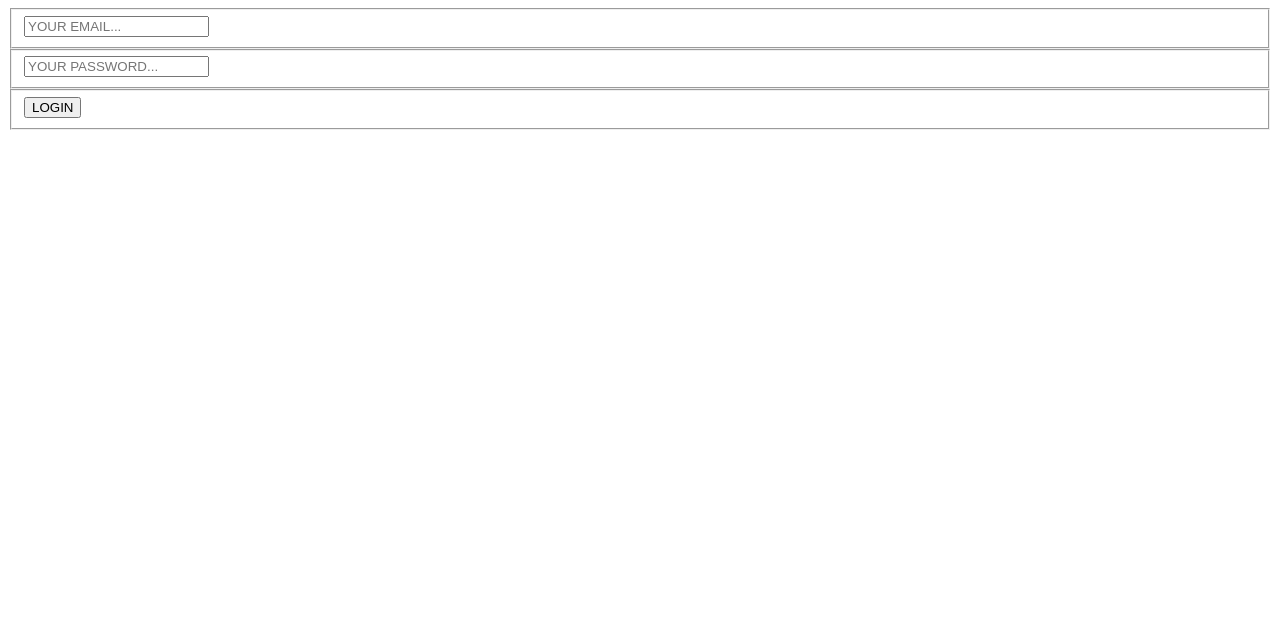
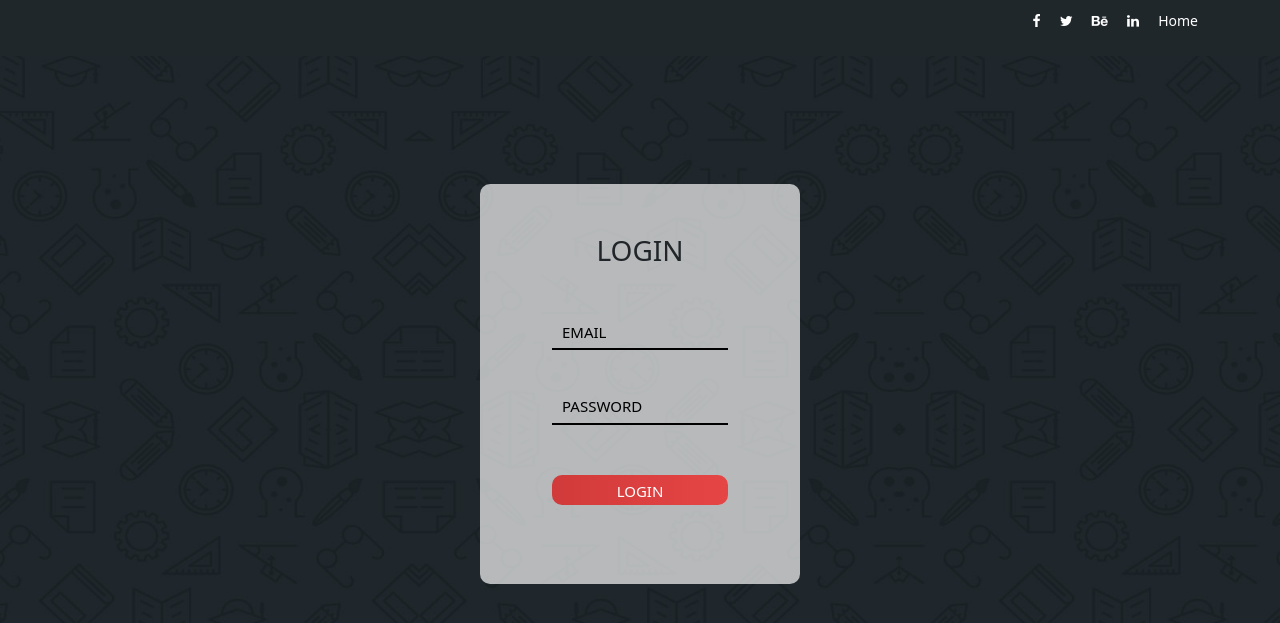
Before and after one commit to DOROTHEA0/PP2, a Django app: page /login/ in a window 1280 px wide. Shown: the top 623 px of the page. Run offline with Django 4.2, Linux system fonts and the light colour scheme; some libraries are stand-ins or nearby versions.

Commit message:
login, logout

```diff
--- a/PP2/templates/CS/index.html
+++ b/PP2/templates/CS/index.html
@@ -47,6 +47,12 @@
               <li><a href="#"><i class="fa fa-twitter"></i></a></li>
               <li><a href="#"><i class="fa fa-behance"></i></a></li>
               <li><a href="#"><i class="fa fa-linkedin"></i></a></li>
+              {% if USER is not None %}
+              <li><a href="#">Hello {{USER.full_name}}</a></li>
+              <li><a href="{% url 'logout'%} ">Logout</a></li>
+              {% else %}
+              <li><a href="{% url 'to_login'%} ">Login</a></li>
+              {% endif %}
             </ul>
           </div>
         </div>
--- a/PP2/templates/CS/login.html
+++ b/PP2/templates/CS/login.html
@@ -2,31 +2,162 @@
 {% load static %}
 <html lang="en">
 
-  <head>
+<head>
+  <meta charset="UTF-8">
+  <meta name="viewport" content="width=device-width, initial-scale=1.0">
+  <title>Document</title>
+    <!-- Bootstrap core CSS -->
+    <link href="{%static 'vendor/bootstrap/css/bootstrap.min.css'%}" rel="stylesheet">
 
-  </head>
+
+    <!-- Additional CSS Files -->
+    <link rel="stylesheet" href="{%static 'assets/css/fontawesome.css'%}">
+    <link rel="stylesheet" href="{%static 'assets/css/owl.css'%}">
+  <style>
+    body {
+      background: url('/static/assets/images/meetings-bg.jpg') no-repeat;
+      background-size: 100% 150%;
+    }
+
+    #login_box {
+      width: 25%;
+      height: 400px;
+      background-color: #FFFFFFAD;
+      margin: auto;
+      margin-top:10%;
+      text-align: center;
+      border-radius: 10px;
+      padding: 50px 50px;
+    }
+
+    h2 {
+      color: #000000;
+      margin-top: 5%;
+    }
+
+    #input-box {
+      margin-top: 5%;
+    }
+
+    span {
+      color: #000;
+    }
+
+    input {
+      border: 0;
+      width: 80%;
+      font-size: 15px;
+      color: #000;
+      background: transparent;
+      border-bottom: 2px solid #000;
+      padding: 5px 10px;
+      outline: none;
+      margin-top: 40px;
+    }
+
+    button {
+      margin-top: 50px;
+      width: 80%;
+      height: 30px;
+      border-radius: 10px;
+      border: 0;
+      color: #FFFFFF;
+      text-align: center;
+      line-height: 30px;
+      font-size: 15px;
+      background-image: linear-gradient(to right, #D13A3A, #E64545);
+    }
+
+    #sign_up {
+      margin-top: 45%;
+      margin-left: 60%;
+    }
+
+    a {
+      color: #000000;
+    }
+input::placeholder {
+
+  color:#000;
+
+}
+.sub-header {
+  background-color: #1f272b;
+  position: relative;
+  z-index: 1111;
+}
+
+.sub-header .left-content p {
+  color: #fff;
+  padding: 8px 0px;
+  font-size: 13px;
+}
+
+.sub-header .right-icons {
+  text-align: right;
+  padding: 8px 0px;
+}
+
+.sub-header .right-icons ul li {
+  display: inline-block;
+  margin-left: 15px;
+}
+
+.sub-header .right-icons ul li a {
+  color: #fff;
+  font-size: 14px;
+  transition: all .3s;
+}
+
+.sub-header .right-icons ul li a:hover {
+  color: #f5a425;
+}
+
+.sub-header .left-content p em {
+   font-style: normal;
+   color: #f5a425;
+}
+a{text-decoration:none}
+  </style>
+</head>
 
 <body>
-    <form id="contact" action="{%url 'main'%}" method="post">
-      {%csrf_token%}
-        <div class="row">
-          <div class="col-lg-4">
-            <fieldset>
-              <input name="email" type="text" id="name" pattern="[^ @]*@[^ @]*" placeholder="YOUR EMAIL..." required="">
-            </fieldset>
-          </div>
-          <div class="col-lg-4">
-            <fieldset>
-            <input name="password" type="password" id="email" placeholder="YOUR PASSWORD..." required="">
-              <input name="type" type="hidden" value="login">
-          </fieldset>
-          </div>
-          <div class="col-lg-12">
-            <fieldset>
-              <button type="submit" id="form-submit" class="button">LOGIN</button>
-            </fieldset>
+<div class="sub-header">
+    <div class="container">
+      <div class="row">
+        <div class="col-lg-8 col-sm-8">
+          <div class="left-content">
           </div>
         </div>
-      </form>
+        <div class="col-lg-4 col-sm-4">
+          <div class="right-icons">
+            <ul>
+              <li><a href="#"><i class="fa fa-facebook"></i></a></li>
+              <li><a href="#"><i class="fa fa-twitter"></i></a></li>
+              <li><a href="#"><i class="fa fa-behance"></i></a></li>
+              <li><a href="#"><i class="fa fa-linkedin"></i></a></li>
+              <li><a href="{% url 'main' %}">Home</a></li>
+            </ul>
+          </div>
+        </div>
+      </div>
+    </div>
+  </div>
+
+  <div id="login_box">
+    <h3>LOGIN</h3>
+      <form action=" {% url 'main' %} " method="post">
+          {% csrf_token %}
+        <input name="type" type="hidden" value="login">
+    <div id="input_box">
+              <input name="email" type="text" id="name" pattern="[^ @]*@[^ @]*" placeholder="EMAIL" required="">
+    </div>
+    <div class="input_box">
+            <input name="password" type="password" id="email" placeholder="PASSWORD" required="">
+    </div>
+              <button type="submit" id="form-submit" class="button">LOGIN</button>
+          </form>
+  </div>
+
 </body>
 </html>
--- a/PP2/templates/CS/meeting-details.html
+++ b/PP2/templates/CS/meeting-details.html
@@ -49,6 +49,12 @@ https://templatemo.com/tm-569-edu-meeting
               <li><a href="#"><i class="fa fa-twitter"></i></a></li>
               <li><a href="#"><i class="fa fa-behance"></i></a></li>
               <li><a href="#"><i class="fa fa-linkedin"></i></a></li>
+              {% if USER is not None %}
+              <li><a href="#">Hello {{USER.full_name}}</a></li>
+                <li><a href="{% url 'logout'%} ">Logout</a></li>
+              {% else %}
+              <li><a href="{% url 'to_login'%} ">Login</a></li>
+              {% endif %}
             </ul>
           </div>
         </div>
--- a/PP2/templates/CS/meetings.html
+++ b/PP2/templates/CS/meetings.html
@@ -46,6 +46,12 @@ https://templatemo.com/tm-569-edu-meeting
               <li><a href="#"><i class="fa fa-twitter"></i></a></li>
               <li><a href="#"><i class="fa fa-behance"></i></a></li>
               <li><a href="#"><i class="fa fa-linkedin"></i></a></li>
+                {% if USER is not None %}
+              <li><a href="#">Hello {{USER.full_name}}</a></li>
+                <li><a href="{% url 'logout'%} ">Logout</a></li>
+              {% else %}
+              <li><a href="{% url 'to_login'%} ">Login</a></li>
+              {% endif %}
             </ul>
           </div>
         </div>
--- a/PP2/urls.py
+++ b/PP2/urls.py
@@ -29,4 +29,5 @@ urlpatterns = [
     path('view_details/(?P<aid>d+)/', mainView.to_meeting_details, name='mt_d'),
     path('view/', mainView.to_meeting, name='mt'),
     path('login/', views.to_login, name='to_login'),
+    path('l/', views.logout, name='logout')
 ]
--- a/csc/views.py
+++ b/csc/views.py
@@ -1,6 +1,13 @@
 from django.shortcuts import render
+from csc.models import Animal, CSCUser
 # Create your views here.
-#from csc.models import Animal, CSCUser
 
 def to_login(request):
     return render(request, 'CS/login.html')
+
+def logout(request):
+    request.session['uid'] = None
+    animals = Animal.objects.all()
+    if len(animals) > 4:
+        animals = animals[0: 4]
+    return render(request, 'CS/index.html', {'animals': animals, 'USER': None})
```
Also changed, not shown: PP2/mainView.py (+34 -13 lines).
